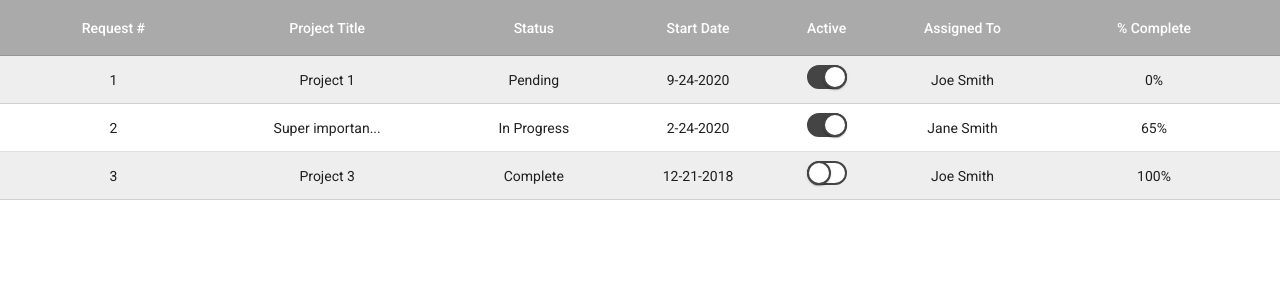
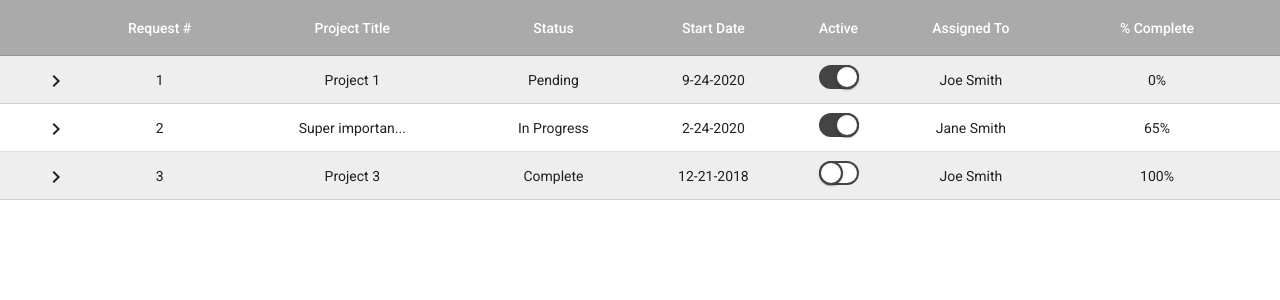
Before and after one commit to blunket/ba-frontend-ng-challenge, an Angular app: page / in a window 1280 px wide. Shown: the top 300 px of the page. Built offline with nearby package versions, Linux system fonts and the light colour scheme.

Commit message:
expander button plus ripple fix

```diff
--- a/src/app/app.module.ts
+++ b/src/app/app.module.ts
@@ -4,8 +4,10 @@ import { NgModule } from '@angular/core';
 import { AppComponent } from './app.component';
 import { BrowserAnimationsModule } from '@angular/platform-browser/animations';
 import { ProjectsComponent } from './projects/projects.component';
+import { MatButtonModule } from '@angular/material/button';
 import { MatTableModule } from '@angular/material/table';
 import { MatSlideToggleModule } from '@angular/material/slide-toggle';
+import { MatIconModule } from '@angular/material/icon';
 import { LimitToPipe } from './limit-to.pipe';
 
 @NgModule({
@@ -17,8 +19,10 @@ import { LimitToPipe } from './limit-to.pipe';
   imports: [
     BrowserModule,
     BrowserAnimationsModule,
+    MatButtonModule,
     MatTableModule,
     MatSlideToggleModule,
+    MatIconModule,
   ],
   providers: [],
   bootstrap: [AppComponent]
--- a/src/app/projects/projects.component.css
+++ b/src/app/projects/projects.component.css
@@ -20,3 +20,11 @@ tr.project-row.stripe {
 tr.collapsible-row:not(.open) {
     display: none;
 }
+
+.expand-col {
+    width: 40px;
+}
+
+.row-expand-button {
+    background-color: transparent;
+}
--- a/src/app/projects/projects.component.html
+++ b/src/app/projects/projects.component.html
@@ -1,4 +1,14 @@
 <table mat-table #table [dataSource]="projects" multiTemplateDataRows>
+    <ng-container matColumnDef="expand_toggle">
+        <th mat-header-cell *matHeaderCellDef class="expand-col"></th>
+        <td mat-cell *matCellDef="let row">
+            <button mat-flat-button disableRipple="true" class="row-expand-button">
+                <mat-icon aria-hidden="false" aria-label="Toggle Row Expand">
+                    {{ expandedProject === row ? 'expand_more' : 'chevron_right' }}
+                </mat-icon>
+            </button>
+        </td>
+    </ng-container>
     <ng-container matColumnDef="id">
         <th mat-header-cell *matHeaderCellDef> Request # </th>
         <td mat-cell *matCellDef="let row"> {{row.id }} </td>
--- a/src/app/projects/projects.component.ts
+++ b/src/app/projects/projects.component.ts
@@ -10,7 +10,7 @@ import { ProjectService } from '../project.service';
 export class ProjectsComponent implements OnInit {
 
   projects: Project[];
-  displayedColumns = ['id', 'title', 'status', 'start_date', 'active', 'assignee', 'percent_complete'];
+  displayedColumns = ['expand_toggle', 'id', 'title', 'status', 'start_date', 'active', 'assignee', 'percent_complete'];
   expandedProject: Project | null;
 
   constructor(private projectService: ProjectService) { }
--- a/src/styles.css
+++ b/src/styles.css
@@ -3,6 +3,7 @@
 html, body { height: 100%; }
 body { margin: 0; font-family: Roboto, "Helvetica Neue", sans-serif; }
 
+/* custom styles for slide-toggle */
 table .mat-slide-toggle-bar {
     height: 20px;
     border-radius: 20px;
@@ -22,3 +23,11 @@ table .mat-slide-toggle .mat-slide-toggle-bar {
 table .mat-slide-toggle.mat-checked .mat-slide-toggle-bar {
     background-color: #444;
 }
+/* ripple highlight effect still shows when keyboard focusing slide-toggles */
+.mat-slide-toggle.mat-checked .mat-ripple-element {
+    background-color: #000;
+}
+.mat-slide-toggle .mat-slide-toggle-ripple {
+    top: calc(50% - 18px) !important;
+    left: calc(50% - 18px) !important;
+}
```
